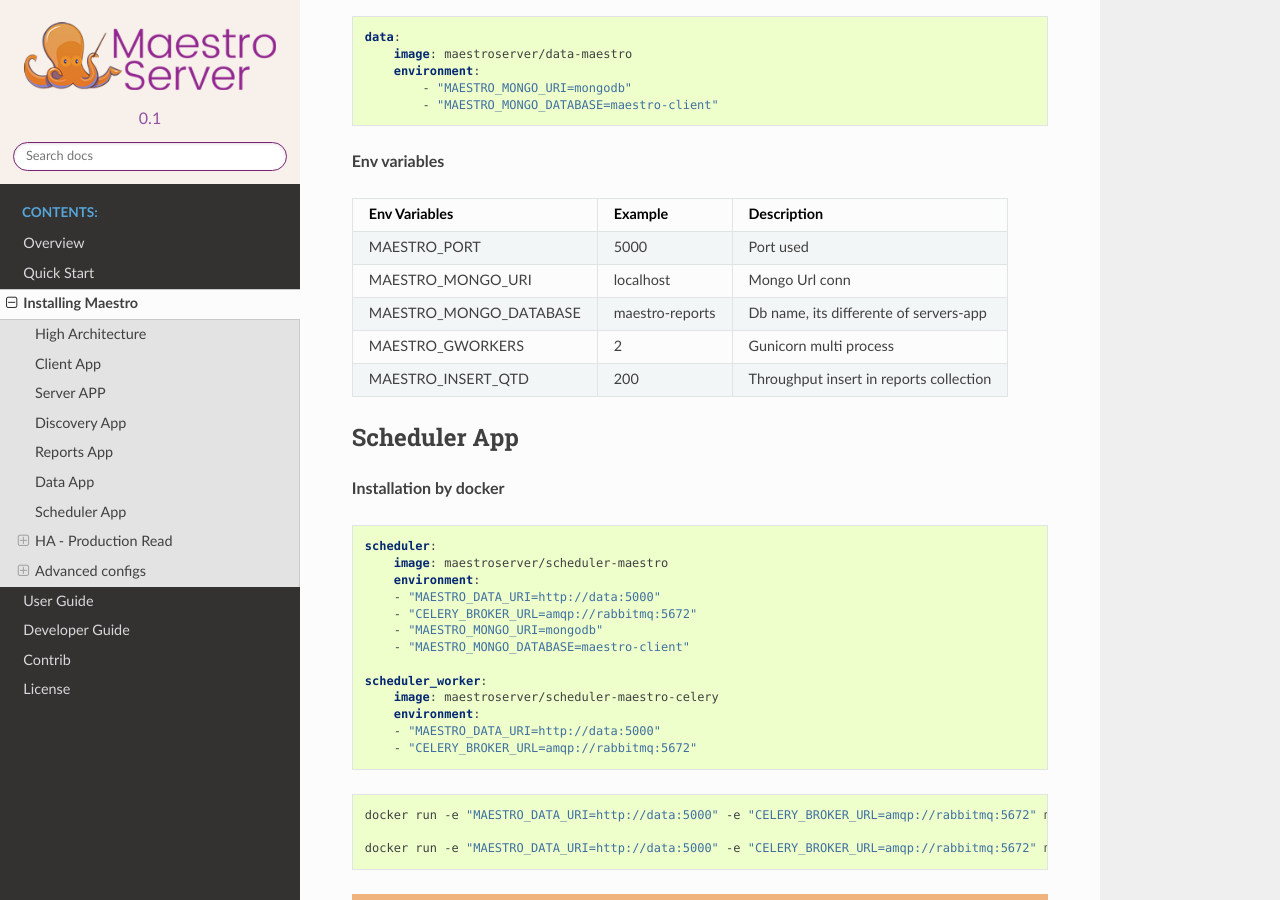
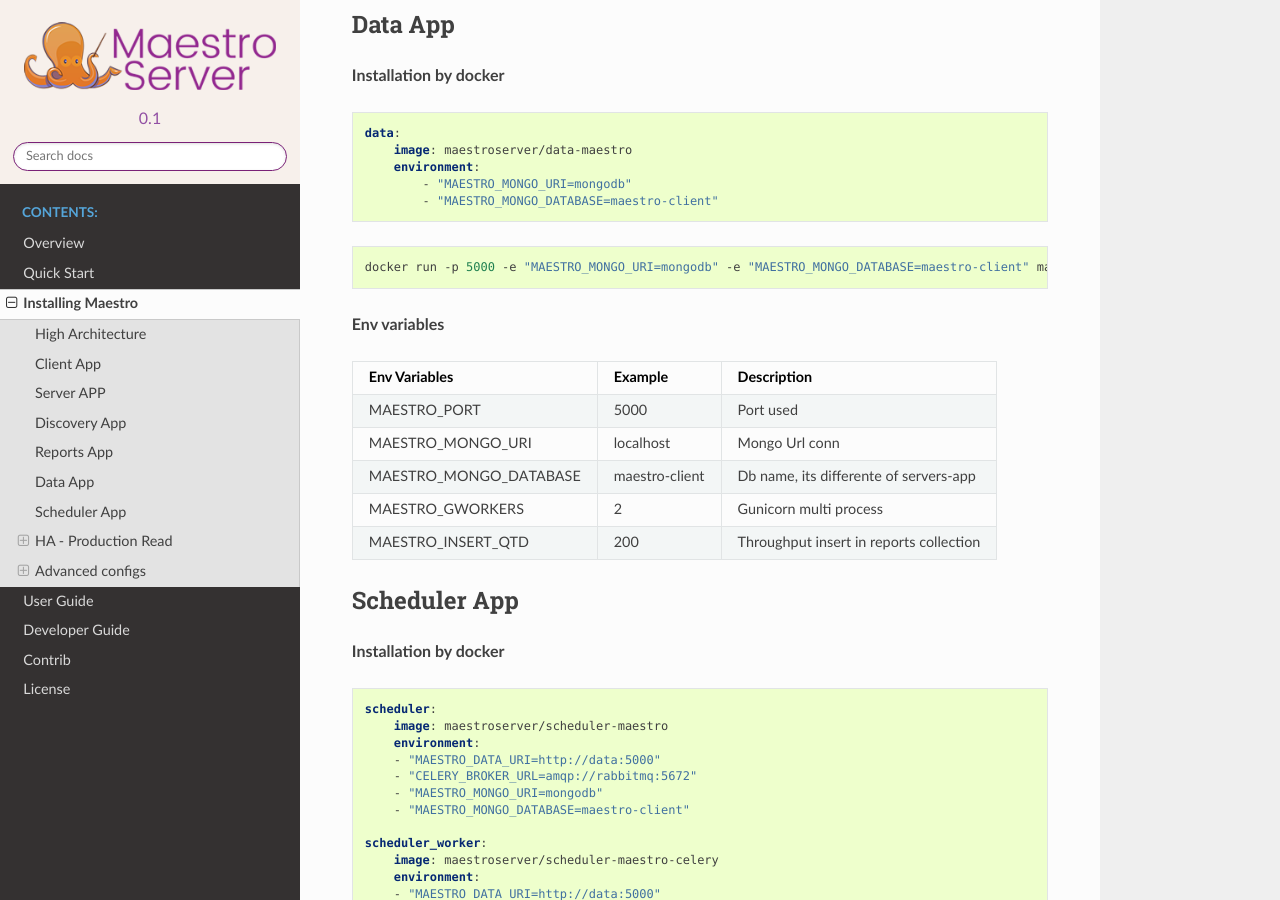
Before and after one commit to maestro-server/webdocs, a Sphinx documentation site: the page built from docs/installing/index.rst, in a window 1280 px wide and 900 px high, scrolled down 5801 px. Built offline with Sphinx 7.4.7 and the Read the Docs theme 2.0.0, drawn with Linux system fonts in a browser that asks for light colours; formulas are drawn with MathJax 3; some of the changed text lies outside the part shown.

Commit message:
update installing page

```diff
--- a/docs/installing/index.rst
+++ b/docs/installing/index.rst
@@ -107,6 +107,7 @@
     * MAESTRO_MONGO_URI - Must be mongodb, mongodb://{uri}/{db-name}
     * SMTP_X - Used for reset emails and accounts, need to be valid SMTP server - `More details smtp <http://docs.maestroserver.io/en/latest/installing/smtp.html>`_.
     * MAESTRO_UPLOAD_TYPE - Can be local or S3 `More details upload <http://docs.maestroserver.io/en/latest/installing/upload.html>`_.
+    * MAESTRO_SECRETJWT - Hash to crypt JWT strings and connections between Discovery App (need to be the same)
 
 **Env variables**
 
@@ -168,6 +169,7 @@
 .. Warning::
     * MAESTRO_REPORT_URI - Enpoint API of Discovery - default port is 5010
     * MAESTRO_DATA_URI - Enpoint API of Data App - default port is 5000
+    * MAESTRO_SECRETJWT - Hash to crypt JWT strings and connections between Server App (need to be the same)
 
 **Env variables**
 
@@ -240,6 +242,10 @@
             - "MAESTRO_MONGO_URI=mongodb"
             - "MAESTRO_MONGO_DATABASE=maestro-client"
 
+.. code-block:: bash
+
+    docker run -p 5000 -e "MAESTRO_MONGO_URI=mongodb" -e "MAESTRO_MONGO_DATABASE=maestro-client" maestroserver/data-maestro
+
 **Env variables**
 
 ======================= ============================ ===========================================
@@ -247,7 +253,7 @@
 ======================= ============================ ===========================================
 MAESTRO_PORT			5000						 Port used
 MAESTRO_MONGO_URI       localhost                    Mongo Url conn
-MAESTRO_MONGO_DATABASE  maestro-reports              Db name, its differente of servers-app
+MAESTRO_MONGO_DATABASE  maestro-client               Db name, its differente of servers-app
 MAESTRO_GWORKERS   		2       					 Gunicorn multi process
 MAESTRO_INSERT_QTD      200                          Throughput insert in reports collection
 ======================= ============================ ===========================================
```
